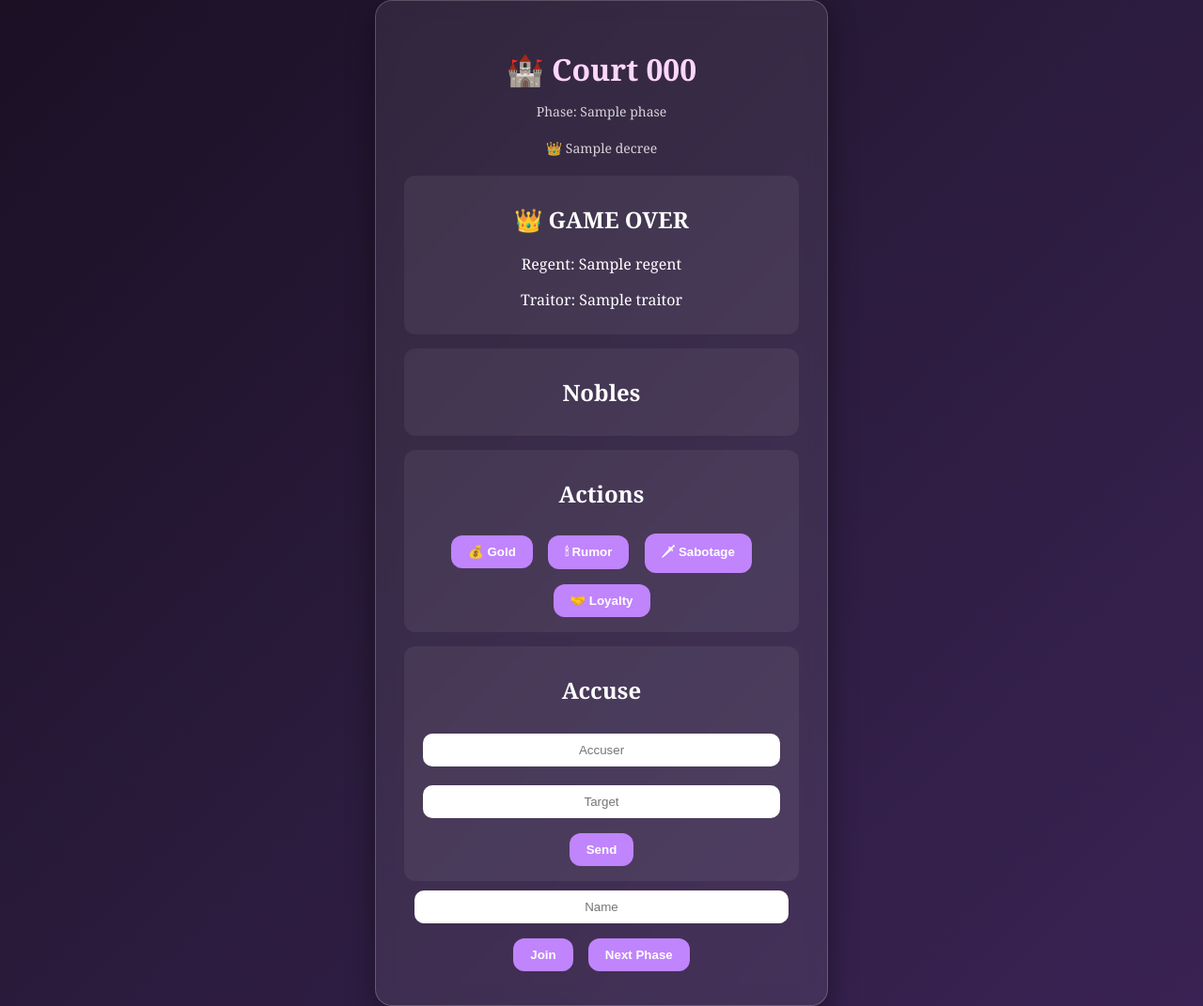
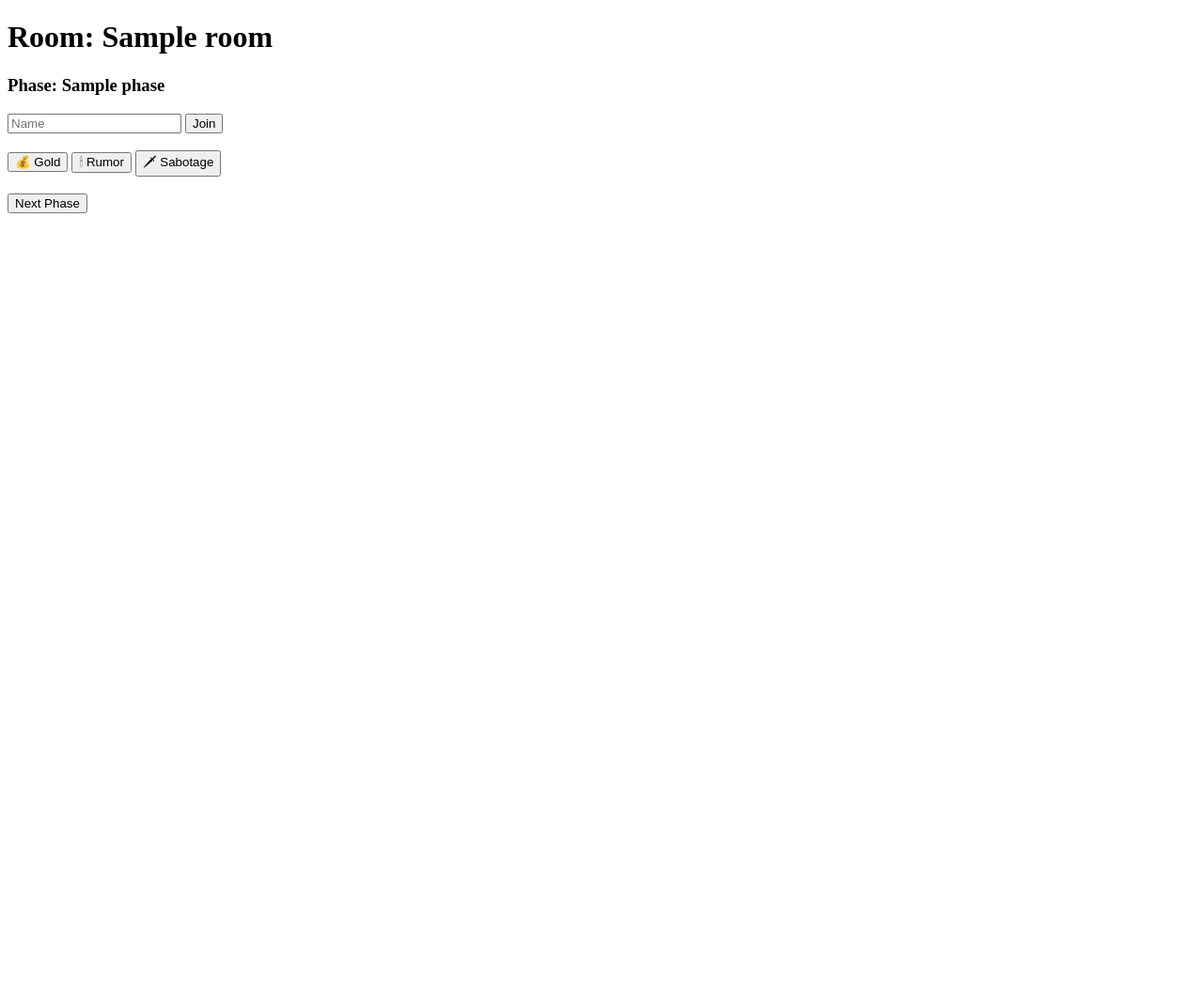
Before and after one commit to Lin-hue9/the-crowns-shadow, a Flask app: template templates/lobby.html in a window 1280 px wide. Shown: the whole page at 94% size. After the commit the page ends 227 px from the top, so only its background shows below. Run offline with Flask 3, Linux system fonts and the light colour scheme; the template is opened without the code that fills it: most values are stand-ins (such as "Sample title", 1, 10 or a date in 2020); some libraries are stand-ins or nearby versions.

Commit message:
The Crown's Shadow MVP

```diff
--- a/app.py
+++ b/app.py
@@ -4,10 +4,10 @@ import random
 import string
 
 app = Flask(__name__)
-app.secret_key = "crown-shadow-dev-key"
+app.secret_key = "crown-shadow-key"
 
-# IMPORTANT: async_mode fix for deployment
-socketio = SocketIO(app, cors_allowed_origins="*", async_mode="eventlet")
+# IMPORTANT: avoid eventlet crash issues
+socketio = SocketIO(app, cors_allowed_origins="*", async_mode="threading")
 
 games = {}
 
@@ -16,24 +16,13 @@ PHASES = ["decree", "intrigue", "petition", "reckoning"]
 HOUSES = [
     {"name": "Wolf", "emoji": "🐺"},
     {"name": "Raven", "emoji": "🦅"},
-    {"name": "Rose", "emoji": "🌸"},
+    {"name": "Rose", "emoji": "🌹"},
     {"name": "Lion", "emoji": "🦁"},
 ]
 
-DECREES = [
-    "All houses must send tribute to the crown.",
-    "Silence is mandatory in court.",
-    "A noble must be publicly shamed or honored.",
-    "Trade is restricted this cycle.",
-]
 
-
-def room_code():
+def code():
     return ''.join(random.choices(string.ascii_uppercase, k=5))
-
-
-def next_phase(p):
-    return PHASES[(PHASES.index(p) + 1) % len(PHASES)]
 
 
 def new_player(name):
@@ -46,23 +35,12 @@ def new_player(name):
     }
 
 
-def init_game():
+def new_game():
     return {
         "players": [],
         "phase": "decree",
-        "decree": random.choice(DECREES),
+        "decree": "The King demands loyalty.",
         "winner": None
-    }
-
-
-def calculate_winner(room):
-    players = games[room]["players"]
-    if not players:
-        return None
-
-    return {
-        "regent": max(players, key=lambda p: p["influence"])["name"],
-        "traitor": max(players, key=lambda p: p["scandal"])["name"]
     }
 
 
@@ -73,33 +51,29 @@ def home():
 
 @app.route("/create", methods=["POST"])
 def create():
-    code = room_code()
-    games[code] = init_game()
-    session["room"] = code
-    return redirect(f"/lobby/{code}")
+    c = code()
+    games[c] = new_game()
+    session["room"] = c
+    return redirect(f"/lobby/{c}")
 
 
 @app.route("/join", methods=["POST"])
 def join():
-    code = request.form.get("room_code", "").upper()
-    if code in games:
-        session["room"] = code
-        return redirect(f"/lobby/{code}")
-    return "Room not found", 404
+    c = request.form.get("room_code", "").upper()
+    if c in games:
+        session["room"] = c
+        return redirect(f"/lobby/{c}")
+    return "Room not found"
 
 
-@app.route("/lobby/<code>")
-def lobby(code):
-    if code not in games:
-        return "Invalid room", 404
-
-    g = games[code]
-    return render_template("lobby.html", room_code=code, players=g["players"], phase=g["phase"], decree=g["decree"], winner=g["winner"])
+@app.route("/lobby/<c>")
+def lobby(c):
+    return render_template("lobby.html", room=c, game=games[c])
 
 
 # ---------------- SOCKET ----------------
 
-@socketio.on("join_room")
+@socketio.on("join")
 def on_join(data):
     room = data["room"]
     name = data["name"]
@@ -107,7 +81,7 @@ def on_join(data):
     join_room(room)
     games[room]["players"].append(new_player(name))
 
-    emit("sync", games[room], room=room)
+    emit("update", games[room], room=room)
 
 
 @socketio.on("action")
@@ -124,31 +98,22 @@ def action(data):
                 p["influence"] += 1
             elif act == "sabotage":
                 p["scandal"] += 2
-            elif act == "loyalty":
-                p["influence"] += 2
-                p["gold"] -= 1
 
-    emit("sync", games[room], room=room)
+    emit("update", games[room], room=room)
 
 
 @socketio.on("next")
 def next_phase(data):
     room = data["room"]
+    g = games[room]
 
-    g = games[room]
-    g["phase"] = next_phase(g["phase"])
+    idx = PHASES.index(g["phase"])
+    g["phase"] = PHASES[(idx + 1) % len(PHASES)]
 
-    if g["phase"] == "decree":
-        g["decree"] = random.choice(DECREES)
-
-    if g["phase"] == "reckoning":
-        g["winner"] = calculate_winner(room)
-        emit("game_over", g["winner"], room=room)
-
-    emit("sync", g, room=room)
+    emit("update", g, room=room)
 
 
-# ---------------- RUN ----------------
+# ---------------- RUN SERVER ----------------
 
 if __name__ == "__main__":
-    socketio.run(app, host="0.0.0.0", port=10000)
+    socketio.run(app, host="127.0.0.1", port=5050, debug=True)
--- a/requirements.txt
+++ b/requirements.txt
@@ -0,0 +1,3 @@
+flask
+flask-socketio
+eventlet
--- a/templates/lobby.html
+++ b/templates/lobby.html
@@ -1,68 +1,43 @@
 <!DOCTYPE html>
 <html>
-
 <head>
-    <title>The Crown's Shadow</title>
-    <link rel="stylesheet" href="{{ url_for('static', filename='style.css') }}">
+    <title>Lobby</title>
 </head>
-
 <body>
 
-<div class="card">
+<h1>Room: {{ room }}</h1>
 
-    <h1>🏰 Court {{ room_code }}</h1>
+<h3 id="phase">Phase: {{ game.phase }}</h3>
 
-    <p class="subtitle" id="phase">Phase: {{ phase }}</p>
-    <p class="subtitle" id="decree">👑 {{ decree }}</p>
+<input id="name" placeholder="Name">
+<button onclick="join()">Join</button>
 
-    {% if winner %}
-    <div class="box">
-        <h2>👑 GAME OVER</h2>
-        <p>Regent: {{ winner.regent }}</p>
-        <p>Traitor: {{ winner.traitor }}</p>
-    </div>
-    {% endif %}
+<br><br>
 
-    <div class="box">
-        <h2>Nobles</h2>
-        <div id="players"></div>
-    </div>
+<button onclick="act('gold')">💰 Gold</button>
+<button onclick="act('rumor')">🕯 Rumor</button>
+<button onclick="act('sabotage')">🗡 Sabotage</button>
 
-    <div class="box">
-        <h2>Actions</h2>
-        <button onclick="act('gold')">💰 Gold</button>
-        <button onclick="act('rumor')">🕯 Rumor</button>
-        <button onclick="act('sabotage')">🗡 Sabotage</button>
-        <button onclick="act('loyalty')">🤝 Loyalty</button>
-    </div>
+<br><br>
 
-    <div class="box">
-        <h2>Accuse</h2>
-        <input id="a" placeholder="Accuser">
-        <input id="t" placeholder="Target">
-        <button onclick="accuse()">Send</button>
-    </div>
+<button onclick="next()">Next Phase</button>
 
-    <input id="name" placeholder="Name">
-    <button onclick="join()">Join</button>
-    <button onclick="next()">Next Phase</button>
-
-</div>
+<div id="players"></div>
 
 <script src="https://cdn.socket.io/4.7.5/socket.io.min.js"></script>
 
 <script>
 const socket = io();
-const room = "{{ room_code }}";
+const room = "{{ room }}";
 
-function join() {
-    socket.emit("join_room", {
+function join(){
+    socket.emit("join", {
         room: room,
         name: document.getElementById("name").value
     });
 }
 
-function act(a) {
+function act(a){
     socket.emit("action", {
         room: room,
         name: document.getElementById("name").value,
@@ -70,38 +45,20 @@ function act(a) {
     });
 }
 
-function accuse() {
-    socket.emit("accuse", {
-        room: room,
-        accuser: document.getElementById("a").value,
-        target: document.getElementById("t").value
-    });
+function next(){
+    socket.emit("next", {room});
 }
 
-function next() {
-    socket.emit("next", { room });
-}
-
-socket.on("sync", (g) => {
+socket.on("update", (g) => {
 
     document.getElementById("phase").innerText = "Phase: " + g.phase;
-    document.getElementById("decree").innerText = "👑 " + g.decree;
 
     let html = "";
-
     g.players.forEach(p => {
-        html += `
-        <p>
-            ${p.house.emoji} ${p.name} (${p.house.name})
-            ⭐${p.influence} 💰${p.gold} ⚖️${p.scandal}
-        </p>`;
+        html += `<p>${p.house.emoji} ${p.name} | 💰${p.gold} ⭐${p.influence} ⚖️${p.scandal}</p>`;
     });
 
     document.getElementById("players").innerHTML = html;
-});
-
-socket.on("game_over", (data) => {
-    alert("Regent: " + data.regent + " | Traitor: " + data.traitor);
 });
 </script>
 
--- a/wsgi.py
+++ b/wsgi.py
@@ -0,0 +1,3 @@
+from app import app, socketio
+
+application = socketio
```
Also changed, not shown: templates/index.html (+9 -18 lines).
